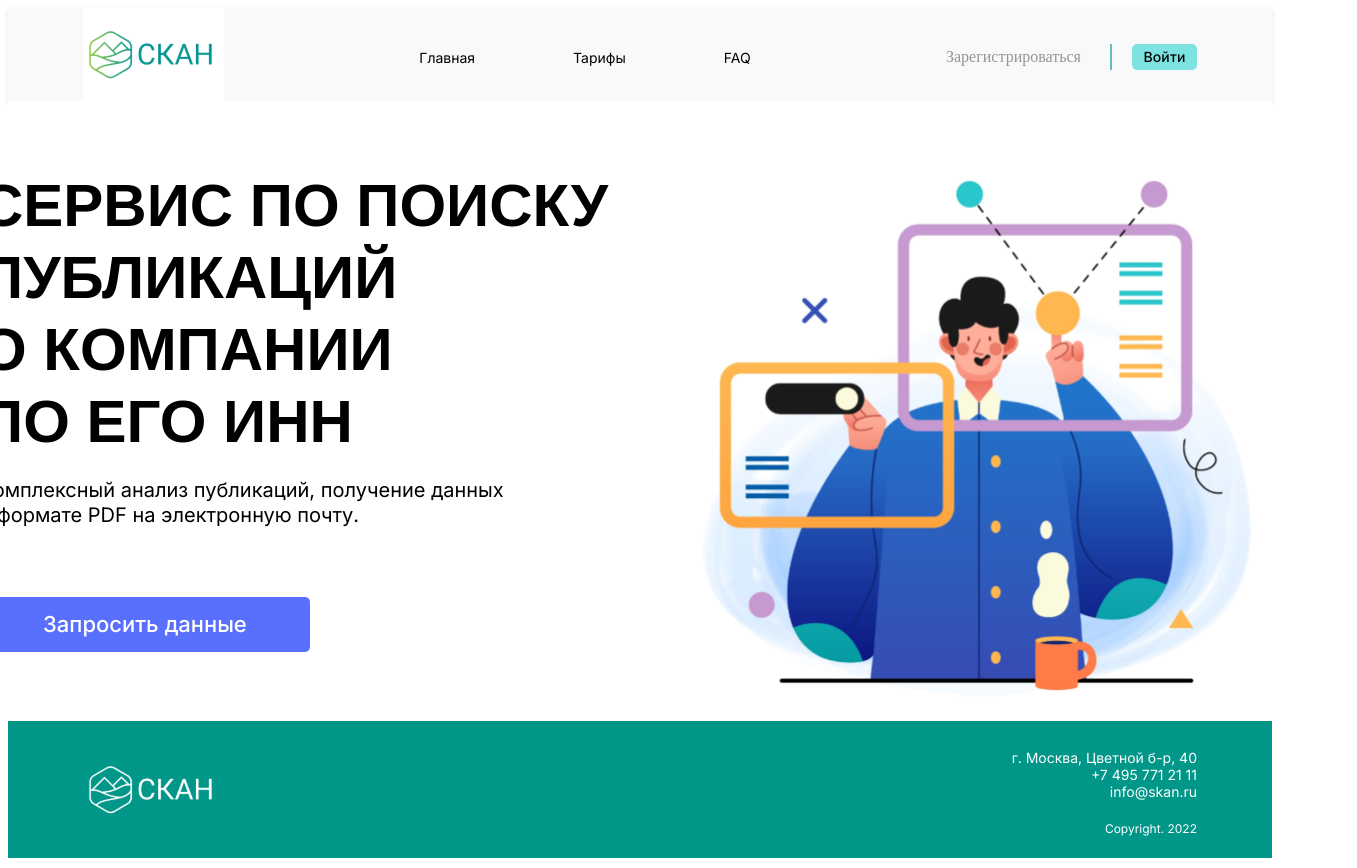
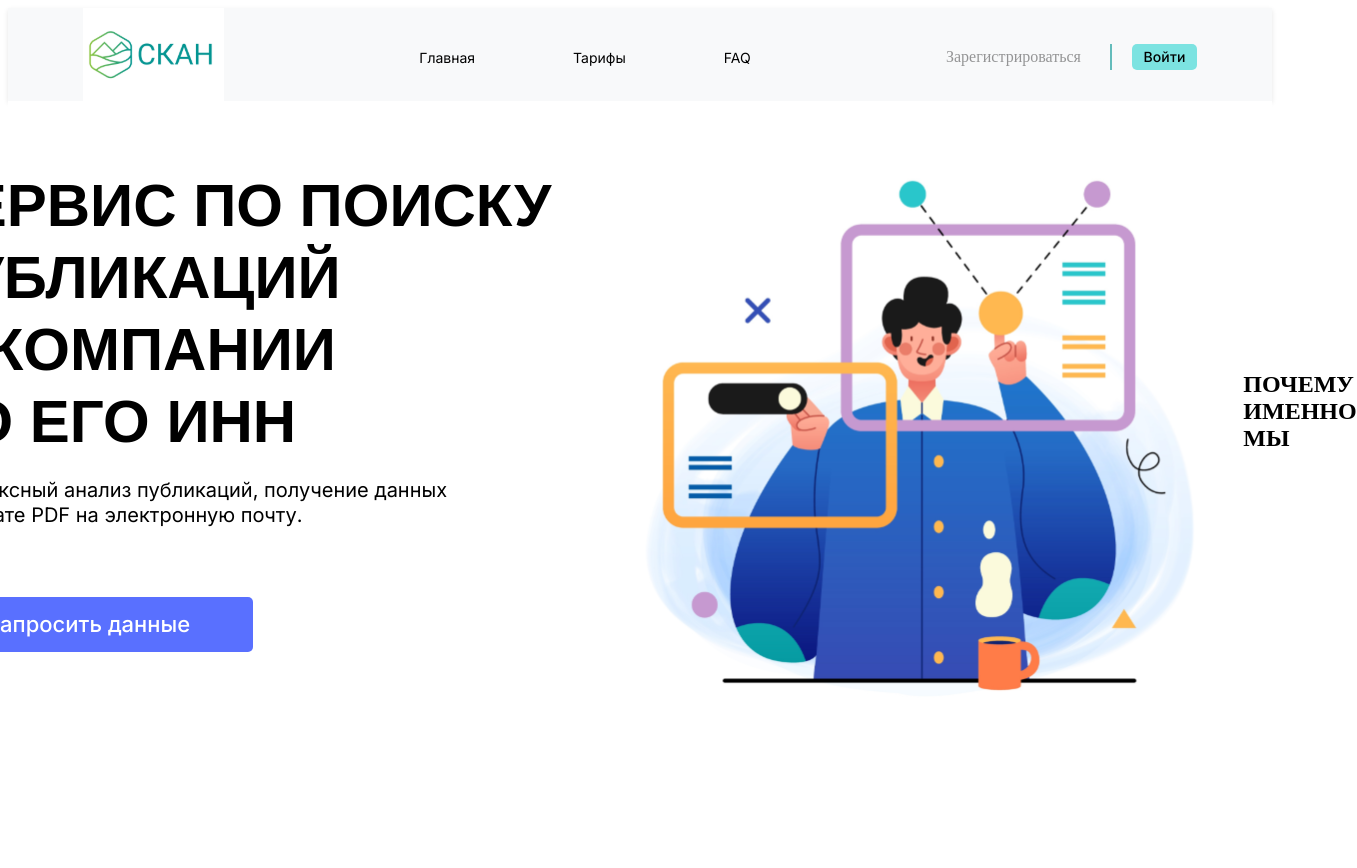
Before and after one commit to MellMoy/SkanSf, a React (Create React App) app: page / in a window 1280 px wide. Shown: the top 868 px of the page, 1357 px wide, since content can reach past the window. Built offline with nearby package versions, Linux system fonts and the light colour scheme; a small style sheet from the web is missing.

Commit message:
второй блок

```diff
--- a/src/component/main.jsx
+++ b/src/component/main.jsx
@@ -1,5 +1,6 @@
 import React from "react";
 import mainlogo from "../media/mainlogo.svg";
+import mainlogo2 from "../media/mainlogo2.svg";
 
 export default function Main() {
   return (
@@ -17,6 +18,17 @@ export default function Main() {
           <img alt="Illustration of a persons" src={mainlogo}/>
         </div>
       </div>
+
+      <section className="benefits">
+        <div className="benefits__wrap">
+          <h1 className="benefits__title">
+          ПОЧЕМУ ИМЕННО МЫ
+          </h1>
+        </div>
+      </section>
+
+
+
     </main>
   );
 }
--- a/src/style/footer.css
+++ b/src/style/footer.css
@@ -6,7 +6,7 @@
 
 
 footer{
-    margin: 0;
+    margin-top: 2730px;
     padding: 0;
     font-family: Arial, sans-serif;
 }
--- a/src/style/main.css
+++ b/src/style/main.css
@@ -72,3 +72,13 @@ main {
 
 
 }
+
+
+
+
+/* Второй блок  */
+
+.benefits__title{
+    margin: 0;
+
+}
```
Also changed, not shown: src/style/app.css (added, +7 -0 lines), src/media/mainlogo2.svg (added).
